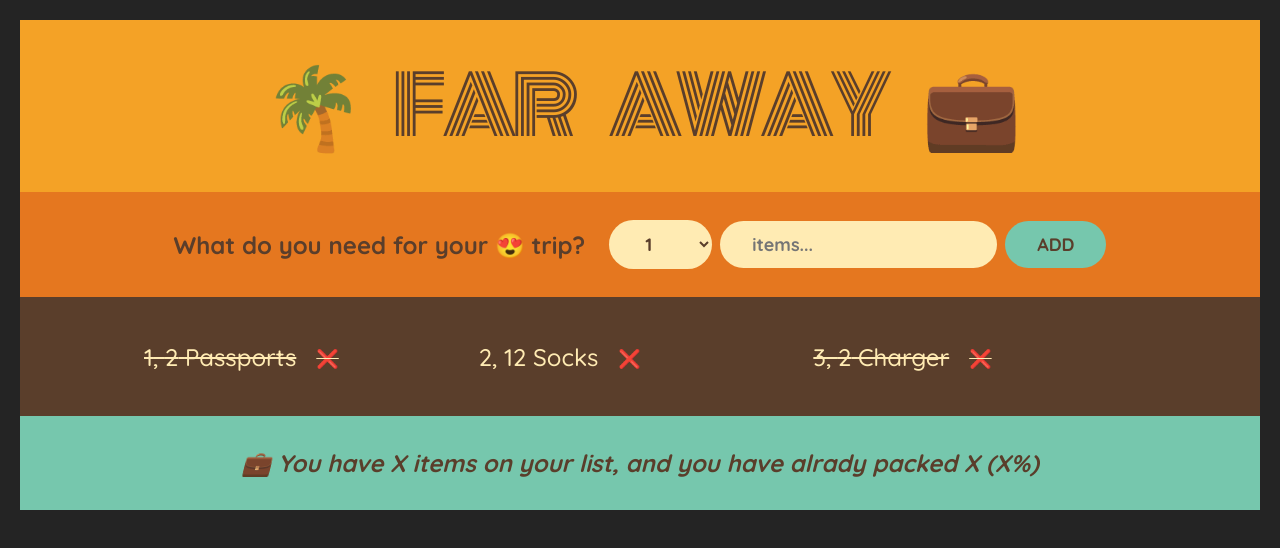
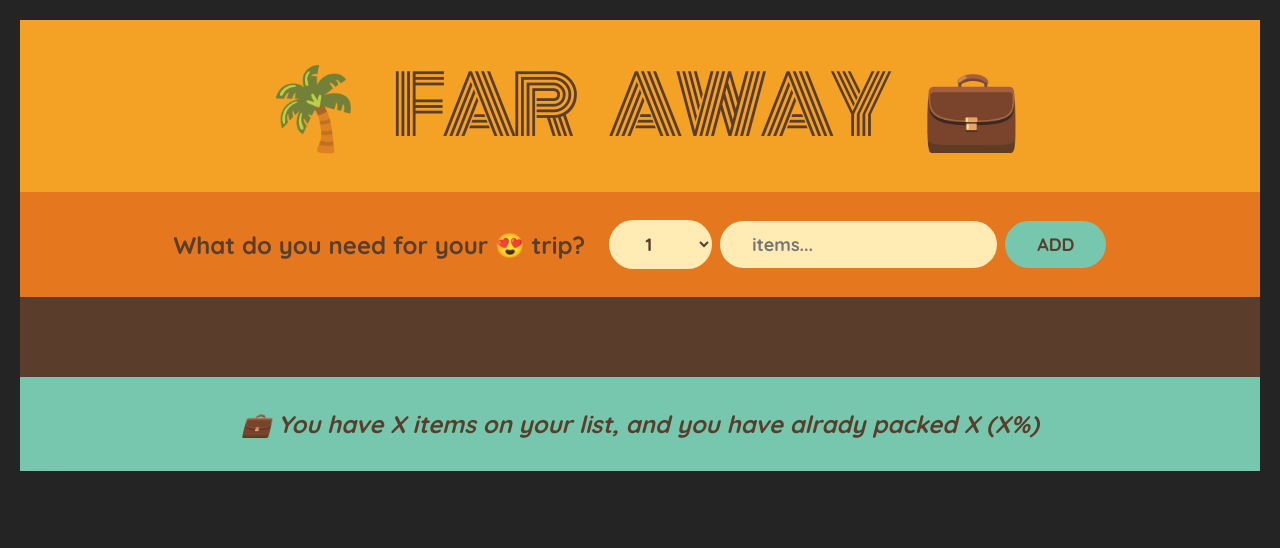
Before and after one commit to eyobbaye/React-ultimate, a React (Vite) app in the folder Travel-List/: page / in a window 1280 px wide. Shown: the top 548 px of the page. Built offline with nearby package versions, Linux system fonts and the light colour scheme.

Commit message:
finshed rendering items, add items from inputs

```diff
--- a/Travel-List/src/App.jsx
+++ b/Travel-List/src/App.jsx
@@ -1,18 +1,20 @@
 import { useState } from "react";
 import "./App.css";
 
-const initialItems = [
-  { id: 1, description: "Passports", quantity: 2, packed: true },
-  { id: 2, description: "Socks", quantity: 12, packed: false },
-  { id: 3, description: "Charger", quantity: 2, packed: true },
-];
+// const initialItems = [
+//   { id: 1, description: "Passports", quantity: 2, packed: true },
+//   { id: 2, description: "Socks", quantity: 12, packed: false },
+//   { id: 3, description: "Charger", quantity: 2, packed: true },
+// ];
 
 function App() {
+  const [items, setItems] = useState([]);
+
   return (
     <>
       <Logo />
-      <Form />
-      <Packing />
+      <Form setItems={setItems} />
+      <Packing items = {items} />
       <Stats />
     </>
   );
@@ -21,52 +23,58 @@ function App() {
 function Logo() {
   return <h1>🌴 Far Away 💼</h1>;
 }
-function Form() {
-  // State variable for the current  input value
-  const [inputValue, setInputValue] = useState("");
+function Form({setItems}) {
   // State variavble fot the added items
-  const [items, setItems]= useState([])
-
-  // function to handle input change
-  const handleCahnge = (e) => {
-setInputValue(e.target.value);
+  // const [submitedValue, setSubmitedValue] = useState("");
+  const [quantity, setQuantity] = useState(1)
+  const [nextId, setNextId] = useState(1)
+  const [description, setDescription] = useState("")
 
 
-  }
-
   // event handler on submit
-  const handleSubmit = (e)=>{
+  const handleSubmit = (e) => {
     // prevent the page reload
     e.preventDefault();
-    console.log(e)
-// Add new input items to the list
-    if(inputValue.trim() === '') return;
-    setItems((prevItems)=> [...prevItems, inputValue]);
+    const newItem = {description, quantity, packed: false, id: nextId}
+    console.log(newItem)
 
-// clear the input fields
-setInputValue(" ")
+    if(!description) return;
+    // set the input fields to the deafualt value
+    setDescription("")
+    setQuantity(1)
+    // Add items using rested operation method.
+    setItems((prevItems) => [...prevItems, newItem]);
+    setNextId((n) => n + 1)
 
-  }
+  };
   return (
     <form className="add-form" onSubmit={handleSubmit}>
       <h3> What do you need for your 😍 trip?</h3>
-      <select>
-        {Array.from({length:15}, (_,i) => i + 1).map((num)=> (
-          <option value={num} key={num}>{num}</option>
-        ))
-        }
+      <select value={quantity} onChange={(e)=>setQuantity(Number(e.target.value))}>
+        {/* Generate nuber 1- 15 using Array.from method */}
+        {Array.from({ length: 15 }, (_, i) => i + 1).map((num) => (
+          <option value={num} key={num}>
+            {num}
+          </option>
+        ))}
       </select>
-      <input type="text" value={inputValue} onChange={handleCahnge} placeholder="items..."></input>
+      <input
+        type="text"
+        value={description}
+        onChange={(e)=> setDescription(e.target.value)}
+        placeholder="items..."></input>
       <button>Add</button>
     </form>
   );
 }
-function Packing() {
+
+function Packing({items}) {
   return (
     <div className="list">
       <ul>
-        {initialItems.map((item) => (
-          <Item key={item.id} item={item} />
+        {/* Rendering the items list using Prop. */}
+        {items.map((item) => (
+          <Item key={item.id} item={item} /> // item Prop.
         ))}
       </ul>
     </div>
--- a/Travel-List/src/index.css
+++ b/Travel-List/src/index.css
@@ -112,7 +112,7 @@ input {
 .list ul {
   list-style: none;
   width: 80%;
-  overflow: scroll;
+  /* overflow: scroll; */
 
   display: grid;
   grid-template-columns: repeat(auto-fit, minmax(250px, 1fr));
```
